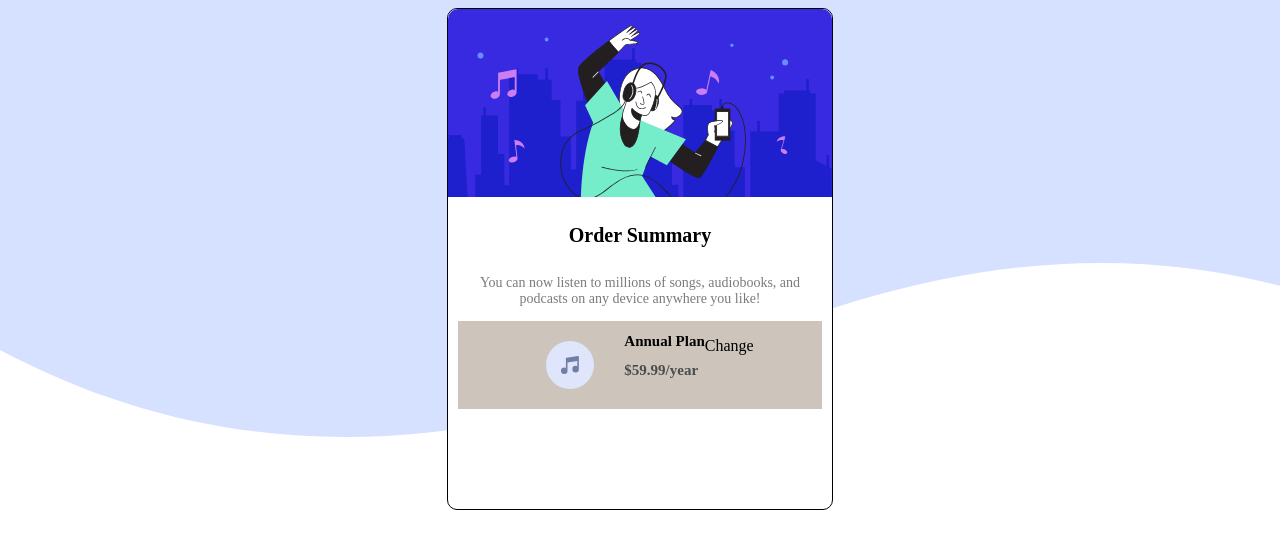
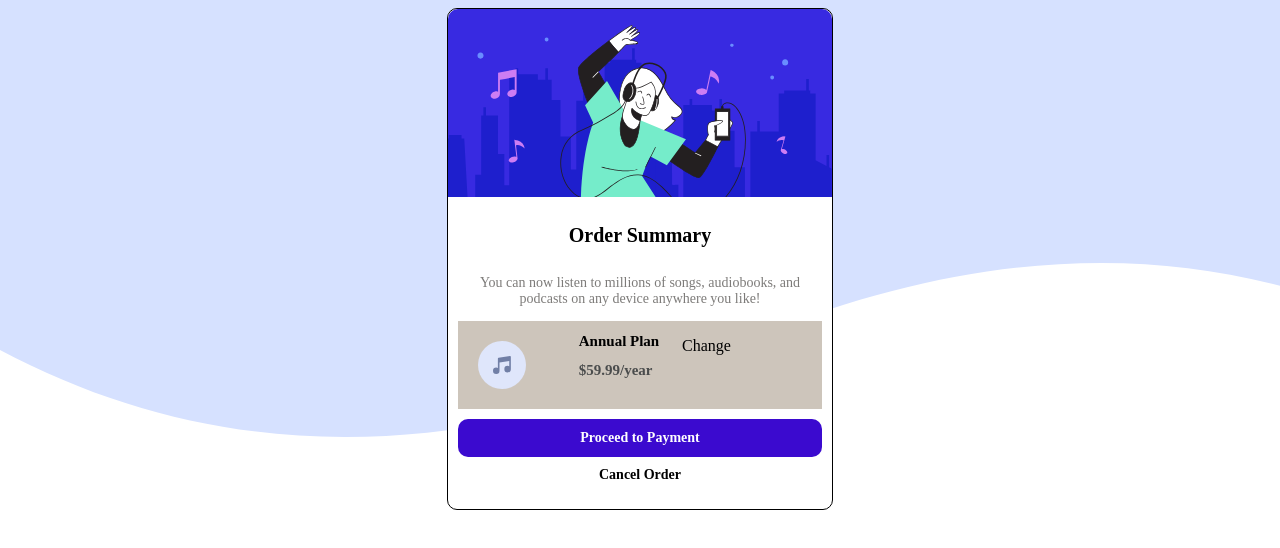
Before and after one commit to subhasish-subhasish/websitepractise, a plain HTML site: page index.html in a window 1280 px wide. Drawn offline with Linux system fonts and the light colour scheme.

Commit message:
complted but not too good

```diff
--- a/index.html
+++ b/index.html
@@ -41,5 +41,13 @@
                 </div>
         </div>
         </div>
+        <div class="end">
+            <div class="order">
+                <h1>Proceed to Payment</h1>
+            </div>
+            <div class="corder">
+                <h1>Cancel Order</h1>
+            </div>
+        </div>
     </div>
 </body>
--- a/style.css
+++ b/style.css
@@ -48,16 +48,15 @@ body{
     border-radius: 10px;
 }
 .box1{
-    display: flex;
-    flex-wrap: wrap;
-    flex-direction: row;
-    justify-content: center;
+    display: grid;
+    grid-template-areas:
+    ".logo .text3 .text4";
     background-color: rgb(205, 197, 187);
 
 }
 .logo{
     display: flex;
-    justify-items: left;
+    justify-items: right;
     padding: 20px
 
 }
@@ -74,10 +73,21 @@ body{
     padding: 10px;
     background-color: rgb(99, 99, 93);
 }
+.end{
+    padding-left: 10px;
+    padding-right: 10px;
+    padding-top: 10px;
+
+}
 .order{
-    margin-left: 37%;
-    margin-right: 37%;
-    padding: 10px;
+    padding: 2px;
     background-color: rgb(59, 10, 207);
     border-radius: 10px;
+    font-size: 7px;
+    text-align: center;
+    color: white;
 }
+.corder{
+    font-size: 7px;
+    text-align: center;
+}
```
